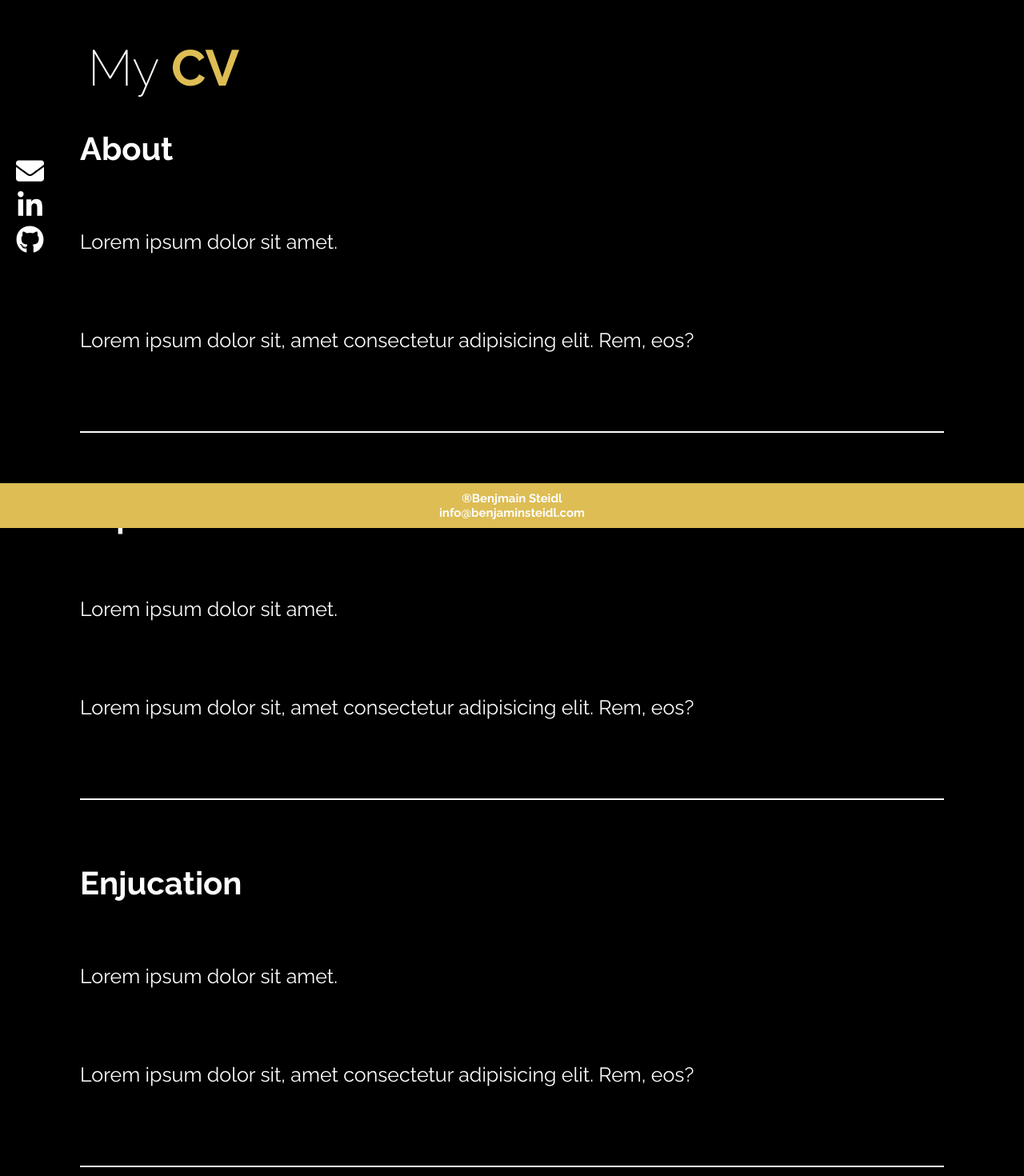
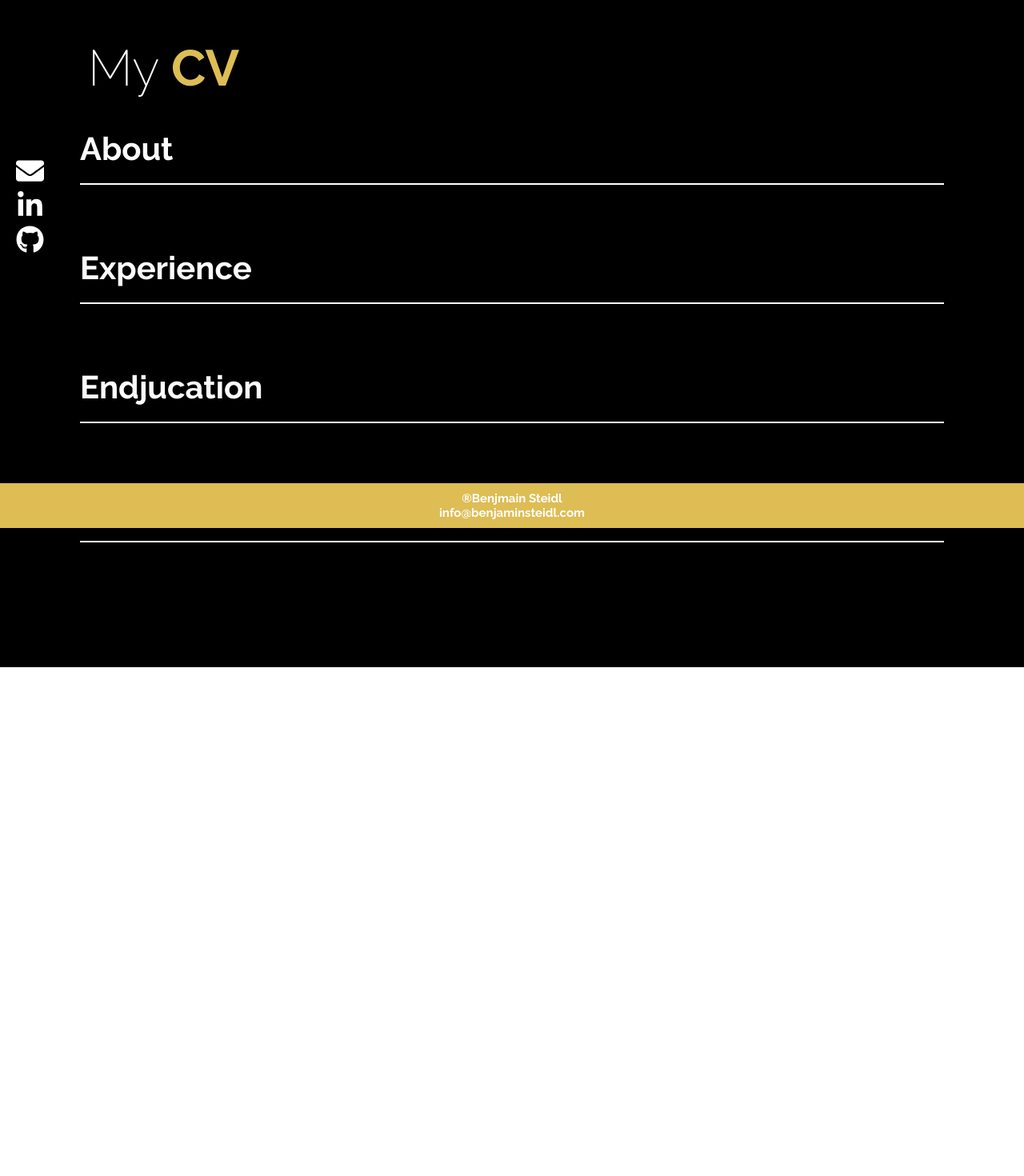
Before and after one commit to benhendriks/24_benjaminsteidl, a Next.js app in the folder portfolio/: page /about in a window 1280 px wide. Shown: the part 140-1610 px from the top of the page at 80% size. After the commit the page ends 974 px from the top, so only its background shows below. Built offline with nearby package versions, Linux system fonts and the light colour scheme.

Commit message:
Worked on about page and toggle

```diff
--- a/portfolio/components/AboutSection.js
+++ b/portfolio/components/AboutSection.js
@@ -1,39 +1,42 @@
+import Toggle from "./Toggle";
+
 const AboutSection = () => {
   return (
     <div className="faq">
       <h2>My <span>CV</span></h2>
+      <Toggle title='About'>
         <div className="question">
-        <h3>About</h3>
           <div className="answer">
             <p>Lorem ipsum dolor sit amet.</p>
             <p>Lorem ipsum dolor sit, amet consectetur adipisicing elit. Rem, eos?</p>
           </div>
-        <div className="faq-line"></div>
         </div>
+      </Toggle>
+      <Toggle title='Experience'>
         <div className="question">
-        <h3>Experience</h3>
           <div className="answer">
             <p>Lorem ipsum dolor sit amet.</p>
             <p>Lorem ipsum dolor sit, amet consectetur adipisicing elit. Rem, eos?</p>
           </div>
-        <div className="faq-line"></div>
         </div>
+      </Toggle>
+      <Toggle title='Endjucation'>
         <div className="question">
-        <h3>Enjucation</h3>
+          <h4></h4>
           <div className="answer">
             <p>Lorem ipsum dolor sit amet.</p>
             <p>Lorem ipsum dolor sit, amet consectetur adipisicing elit. Rem, eos?</p>
           </div>
-        <div className="faq-line"></div>
         </div>
+      </Toggle>
+      <Toggle title='Skills'>
         <div className="question">
-        <h3>Skills</h3>
           <div className="answer">
             <p>Lorem ipsum dolor sit amet.</p>
             <p>Lorem ipsum dolor sit, amet consectetur adipisicing elit. Rem, eos?</p>
           </div>
-        <div className="faq-line"></div>
         </div>
+      </Toggle>
     </div>
   );
 };
--- /dev/null
+++ b/portfolio/components/Toggle.js
@@ -0,0 +1,15 @@
+import React, { useState } from 'react';
+import { motion } from 'framer-motion';
+
+const Toggle = ({ children, title }) => {
+  const [toggle, setToggle] = useState(false);
+  return (
+    <motion.div layout className="question" onClick={() => setToggle(!toggle)}>
+      <motion.h3 layout>{title}</motion.h3>
+        {toggle ? children : '' }
+      <div className="faq-line"></div>
+    </motion.div>
+  );
+};
+
+export default Toggle;
```
Also changed, not shown: portfolio/components/WorkSection.js (added), portfolio/pages/index.js (line endings or trailing spaces). Lines whose indentation alone changed are shown as unchanged.
